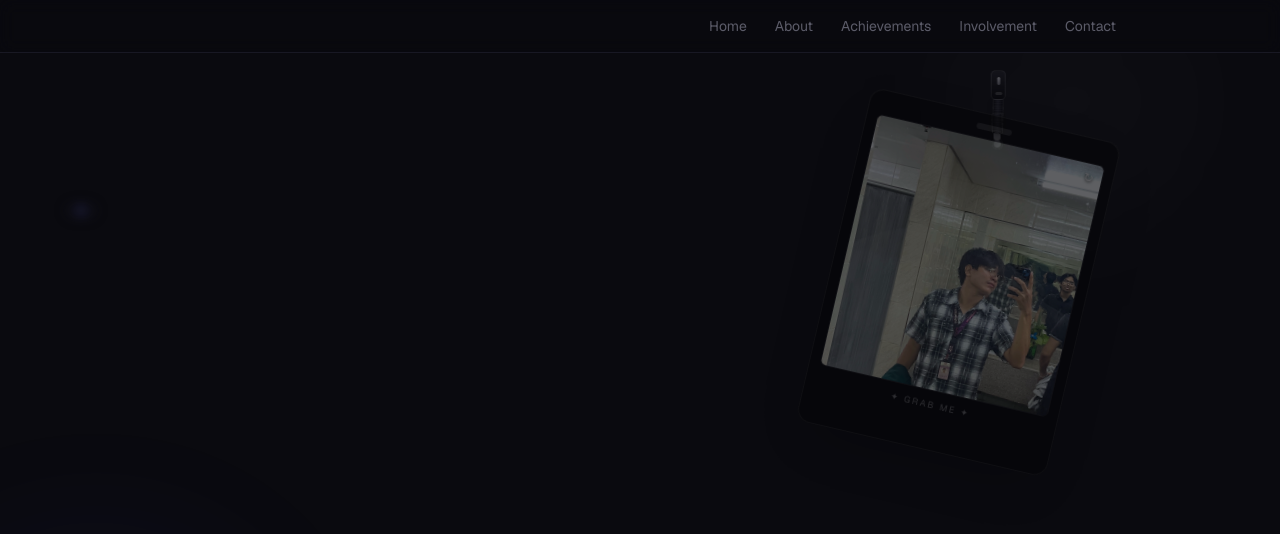
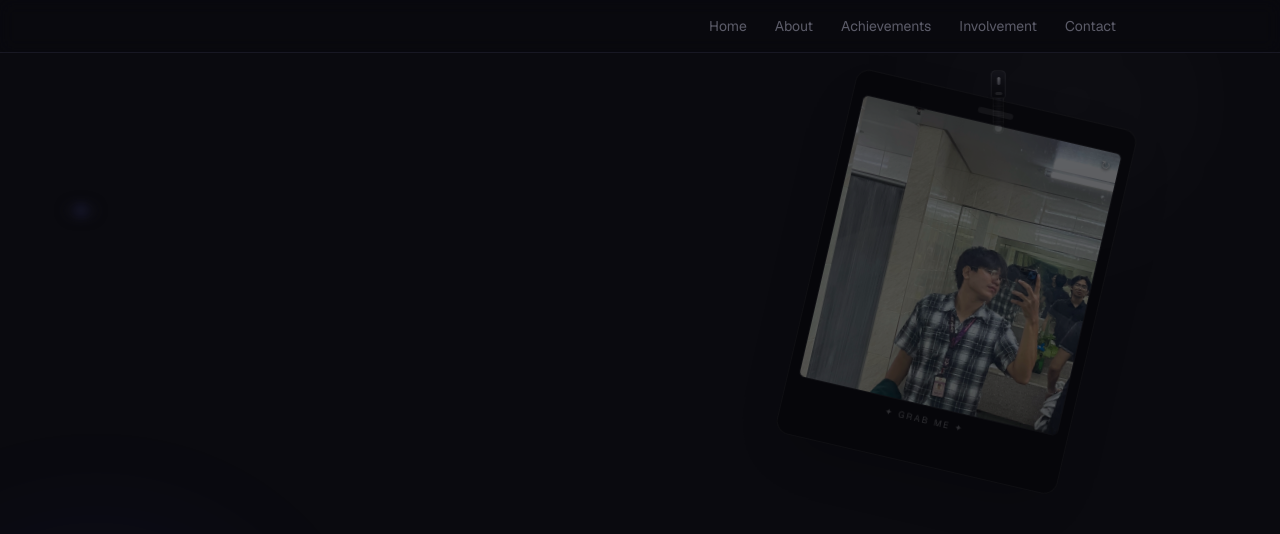
Before and after one commit to jamestaylaran/portfolio, a Next.js app: page / in a window 1280 px wide. Shown: the top 534 px of the page. Built offline with nearby package versions, Linux system fonts and the light colour scheme; no server answers; the database is empty.

Commit message:
style(home): slightly bigger badge — one size step up (w-56/sm:w-64/lg:w-72, photo h-52/sm:h-64/lg:h-72)

```diff
--- a/src/components/HomeShell.tsx
+++ b/src/components/HomeShell.tsx
@@ -647,10 +647,10 @@ export default function HomeShell({
               pendulum, and flips over on tap: polaroid photo on the front,
               short info on the back. The fade lives on the wrapper so the
               inner 3D flip never gets flattened during the fade-in. */}
-          <div className="badge-shell hero-anim hero-fade hero-d1 absolute right-6 top-[16%] z-[30] w-52 sm:right-12 sm:w-60 lg:right-16 lg:w-64">
+          <div className="badge-shell hero-anim hero-fade hero-d1 absolute right-6 top-[16%] z-[30] w-56 sm:right-12 sm:w-64 lg:right-16 lg:w-72">
             <div
               ref={badgeRef}
-              className="relative w-52 sm:w-60 lg:w-64"
+              className="relative w-56 sm:w-64 lg:w-72"
               style={{ transformStyle: "preserve-3d" }}
             >
               <div className="badge-flipper">
@@ -663,7 +663,7 @@ export default function HomeShell({
                     <img
                       src="/id-photo.jpg"
                       alt="Profile ID"
-                      className="h-48 w-full object-cover object-top sm:h-56 lg:h-64"
+                      className="h-52 w-full object-cover object-top sm:h-64 lg:h-72"
                       draggable={false}
                     />
                     <span
```
